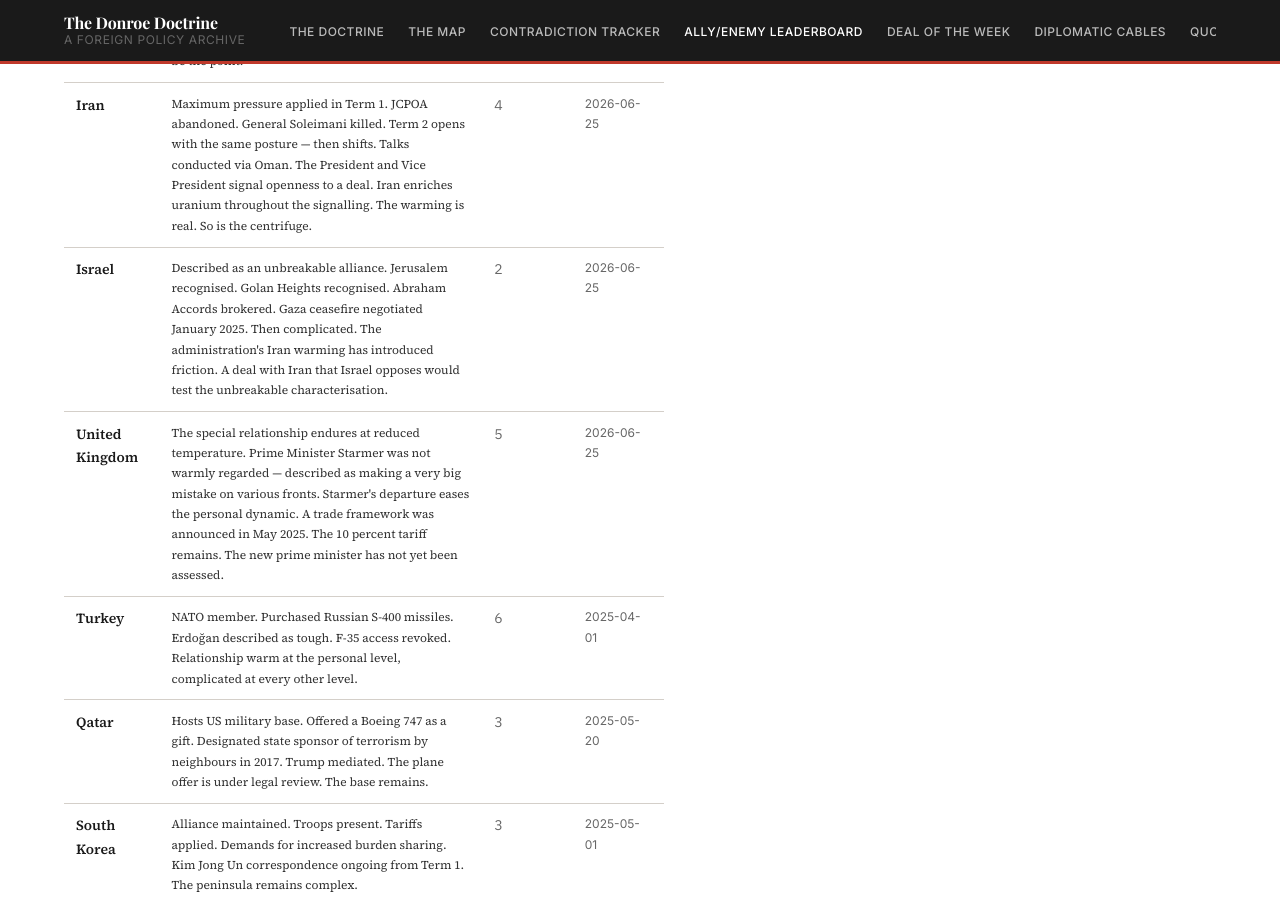
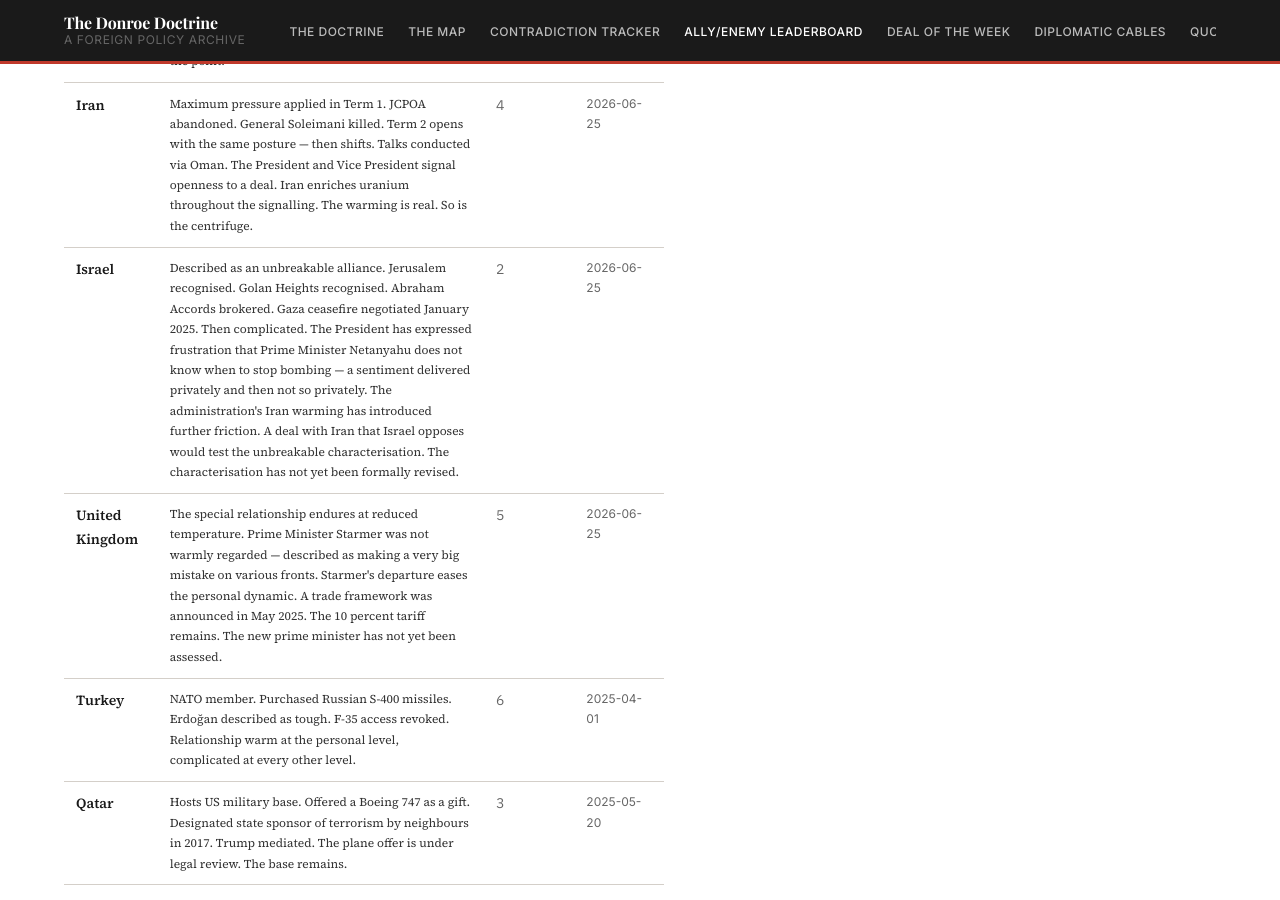
Before and after one commit to dtgara/donroe-doctrine, a Jekyll site: the page built from leaderboard.html, in a window 1280 px wide and 900 px high, scrolled down 1687 px. Built offline with Jekyll 4.4.1, drawn with Linux system fonts in a browser that asks for light colours; some web fonts are replaced.

Commit message:
Israel: add Netanyahu bombing frustration to annotation

```diff
--- a/_data/leaderboard.yml
+++ b/_data/leaderboard.yml
@@ -166,7 +166,7 @@ indeterminate:
   - rank: 3
     country: "Israel"
     flag: "🇮🇱"
-    annotation: "Described as an unbreakable alliance. Jerusalem recognised. Golan Heights recognised. Abraham Accords brokered. Gaza ceasefire negotiated January 2025. Then complicated. The administration's Iran warming has introduced friction. A deal with Iran that Israel opposes would test the unbreakable characterisation."
+    annotation: "Described as an unbreakable alliance. Jerusalem recognised. Golan Heights recognised. Abraham Accords brokered. Gaza ceasefire negotiated January 2025. Then complicated. The President has expressed frustration that Prime Minister Netanyahu does not know when to stop bombing — a sentiment delivered privately and then not so privately. The administration's Iran warming has introduced further friction. A deal with Iran that Israel opposes would test the unbreakable characterisation. The characterisation has not yet been formally revised."
     trend: FALLING
     status_changes: 2
     last_updated: "2026-06-25"
```
